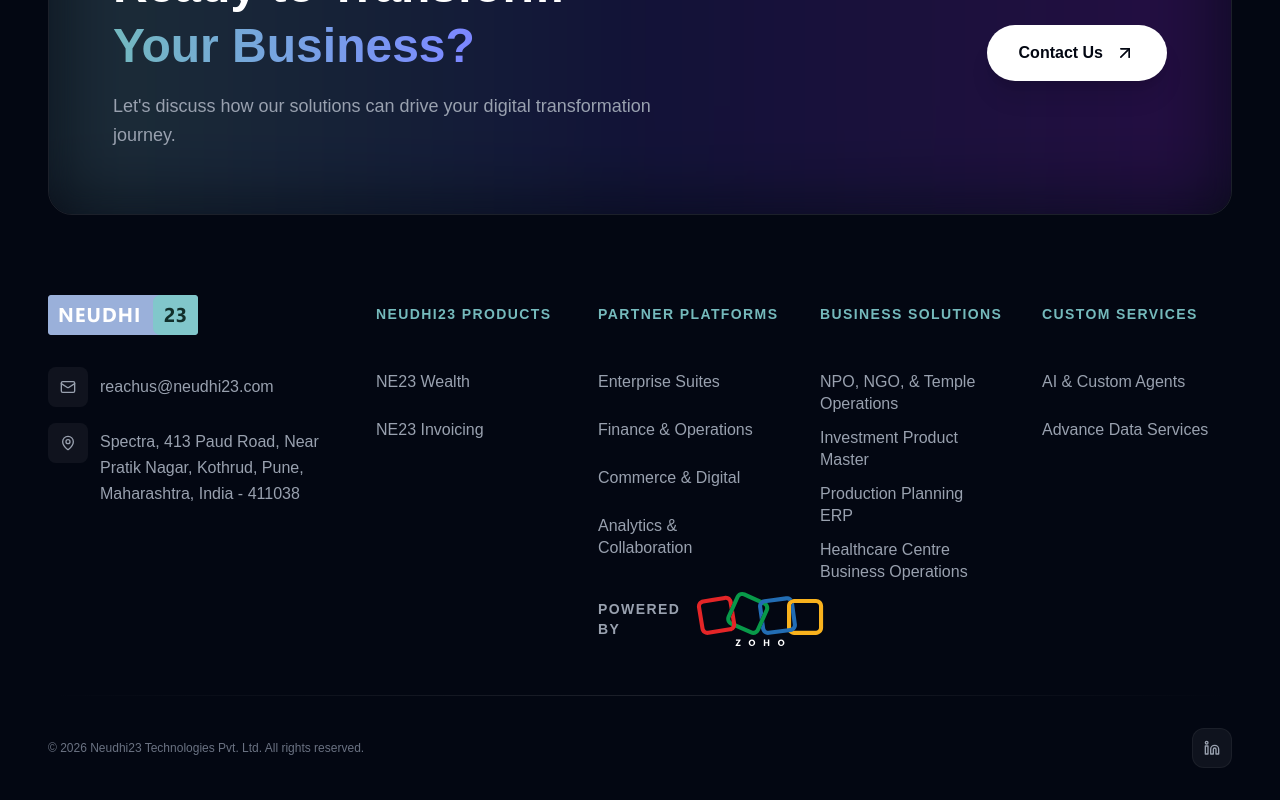
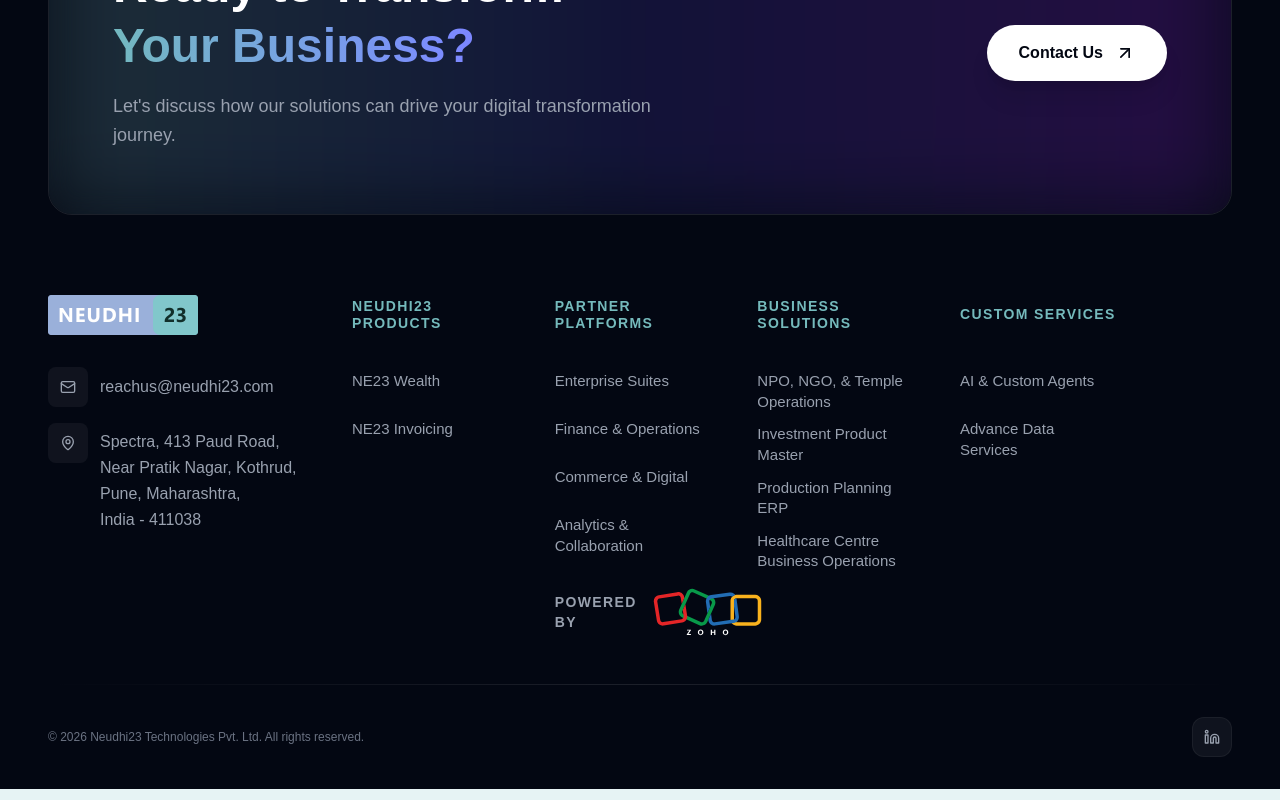
Before and after one commit to adrianclaybourne9-commits/Testing, a Next.js app: page /service in a window 1280 px wide. Shown: the part 2451-3251 px from the top of the page. Built offline with nearby package versions, Linux system fonts and the light colour scheme; a web font is replaced by a local one.

Commit message:
responsive

```diff
--- a/src/components/ui/Footer.tsx
+++ b/src/components/ui/Footer.tsx
@@ -144,9 +144,9 @@
       </div>
 
       <div className="relative z-10 max-w-7xl mx-auto px-6 md:px-12 pt-20 pb-12">
-        <div className="flex flex-wrap lg:flex-nowrap justify-between gap-12 lg:gap-6 xl:gap-8">
+        <div className="grid grid-cols-1 sm:grid-cols-2 lg:grid-cols-12 gap-10 lg:gap-6 xl:gap-8">
 
-          <div className="footer-col w-full lg:w-[25%] shrink-0">
+          <div className="footer-col sm:col-span-2 lg:col-span-4 xl:col-span-3 pr-0 lg:pr-4">
             <div className="flex items-center gap-4 mb-8 h-10">
               <img
                 src={data.brand.logo}
@@ -166,13 +166,13 @@
                 <div className="w-10 h-10 shrink-0 rounded-lg bg-white/5 flex items-center justify-center">
                   <MapPin className="w-4 h-4" />
                 </div>
-                <span className="text-[15px] xl:text-[16px] leading-relaxed py-1.5 pr-4">{data.contact.address}</span>
+                <span className="text-[15px] xl:text-[16px] leading-relaxed py-1.5">{data.contact.address}</span>
               </div>
             </div>
           </div>
 
           {data.columns.map((col, idx) => (
-            <div key={idx} className="footer-col flex-1 min-w-[200px] lg:min-w-0">
+            <div key={idx} className="footer-col lg:col-span-2 xl:col-span-2">
               <h4 className="min-h-[40px] flex items-center text-[13px] xl:text-[14px] font-bold text-[#75BABC] uppercase tracking-[0.1em] mb-6 lg:mb-8 leading-tight">
                 {col.title}
               </h4>
@@ -181,7 +181,7 @@
                   <li key={lIdx}>
                     <Link
                       href={link.href}
-                      className="text-[15px] xl:text-[16px] text-gray-400 hover:text-white transition-colors duration-300 relative group flex items-start min-h-[32px] lg:min-h-[40px]"
+                      className="text-[14px] xl:text-[15px] text-gray-400 hover:text-white transition-colors duration-300 relative group flex items-start min-h-[32px] lg:min-h-[40px]"
                     >
                       <span className="leading-snug pt-1">{link.label}</span>
                       <ArrowUpRight className="w-4 h-4 ml-1 shrink-0 opacity-0 -translate-y-1 translate-x-[-4px] group-hover:opacity-100 group-hover:translate-y-0 group-hover:translate-x-0 transition-all duration-300 mt-1.5" />
@@ -195,7 +195,7 @@
                   <img
                     src="/zoho-logo-darkbg.svg"
                     alt="Powered by Zoho"
-                    className="h-10 xl:h-14 w-auto"
+                    className="h-10 xl:h-12 w-auto"
                   />
                 </div>
               )}
```
